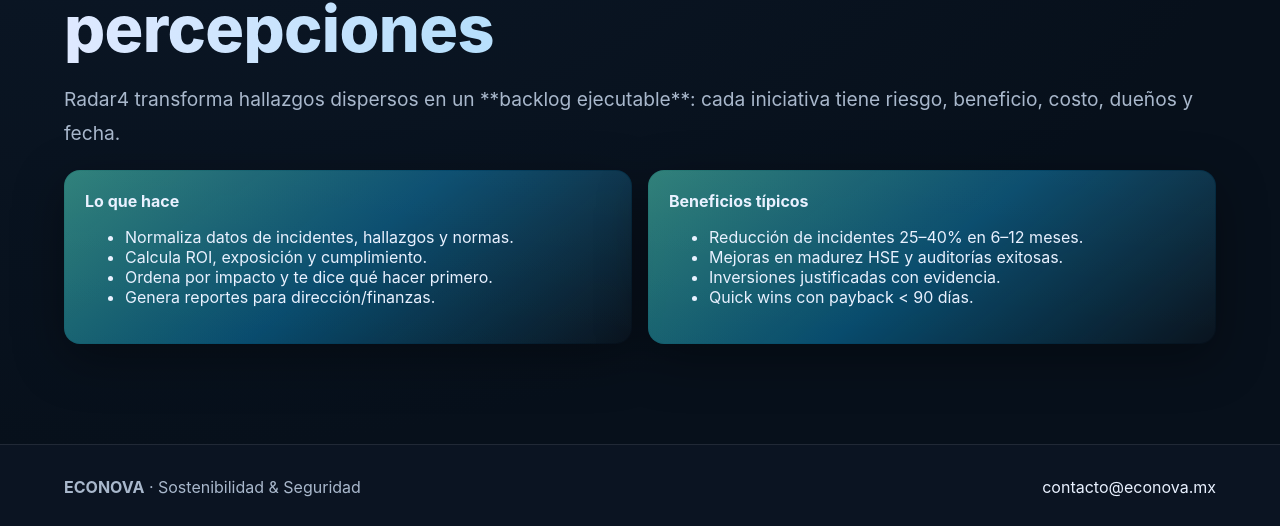
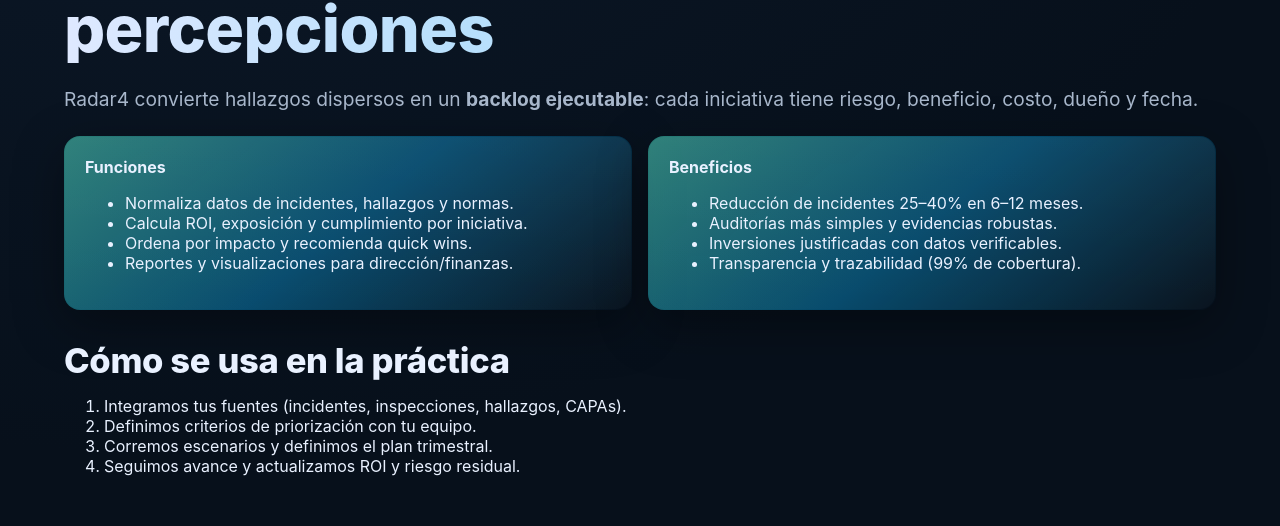
Before and after one commit to Kukcito/econova-clean, a Next.js app: page /radar4 in a window 1280 px wide. Shown: the part 269-795 px from the top of the page. Built offline with nearby package versions, Linux system fonts and the light colour scheme.

Commit message:
Update page.js

```diff
--- a/app/radar4/page.js
+++ b/app/radar4/page.js
@@ -1,4 +1,3 @@
-// app/radar4/page.js
 export const metadata = { title: "Radar4 — ECONOVA" };
 
 export default function Radar4() {
@@ -7,30 +6,38 @@
       <div className="container">
         <h1 className="h1">Radar4: prioriza con datos, no con percepciones</h1>
         <p className="lead">
-          Radar4 transforma hallazgos dispersos en un **backlog ejecutable**:
-          cada iniciativa tiene riesgo, beneficio, costo, dueños y fecha.
+          Radar4 convierte hallazgos dispersos en un <strong>backlog ejecutable</strong>:
+          cada iniciativa tiene riesgo, beneficio, costo, dueño y fecha.
         </p>
 
         <div className="grid-2" style={{ marginTop: 16 }}>
           <div className="card">
-            <b>Lo que hace</b>
+            <b>Funciones</b>
             <ul>
               <li>Normaliza datos de incidentes, hallazgos y normas.</li>
-              <li>Calcula ROI, exposición y cumplimiento.</li>
-              <li>Ordena por impacto y te dice qué hacer primero.</li>
-              <li>Genera reportes para dirección/finanzas.</li>
+              <li>Calcula ROI, exposición y cumplimiento por iniciativa.</li>
+              <li>Ordena por impacto y recomienda quick wins.</li>
+              <li>Reportes y visualizaciones para dirección/finanzas.</li>
             </ul>
           </div>
           <div className="card">
-            <b>Beneficios típicos</b>
+            <b>Beneficios</b>
             <ul>
               <li>Reducción de incidentes 25–40% en 6–12 meses.</li>
-              <li>Mejoras en madurez HSE y auditorías exitosas.</li>
-              <li>Inversiones justificadas con evidencia.</li>
-              <li>Quick wins con payback &lt; 90 días.</li>
+              <li>Auditorías más simples y evidencias robustas.</li>
+              <li>Inversiones justificadas con datos verificables.</li>
+              <li>Transparencia y trazabilidad (99% de cobertura).</li>
             </ul>
           </div>
         </div>
+
+        <h2 className="h2" style={{ marginTop: 32 }}>Cómo se usa en la práctica</h2>
+        <ol>
+          <li>Integramos tus fuentes (incidentes, inspecciones, hallazgos, CAPAs).</li>
+          <li>Definimos criterios de priorización con tu equipo.</li>
+          <li>Corremos escenarios y definimos el plan trimestral.</li>
+          <li>Seguimos avance y actualizamos ROI y riesgo residual.</li>
+        </ol>
       </div>
     </section>
   );
```
